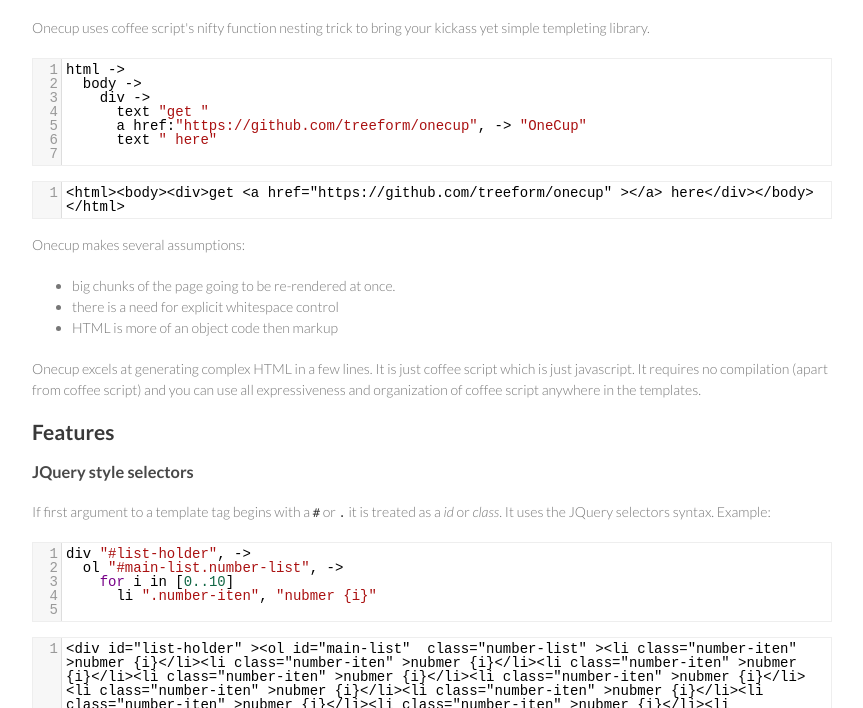
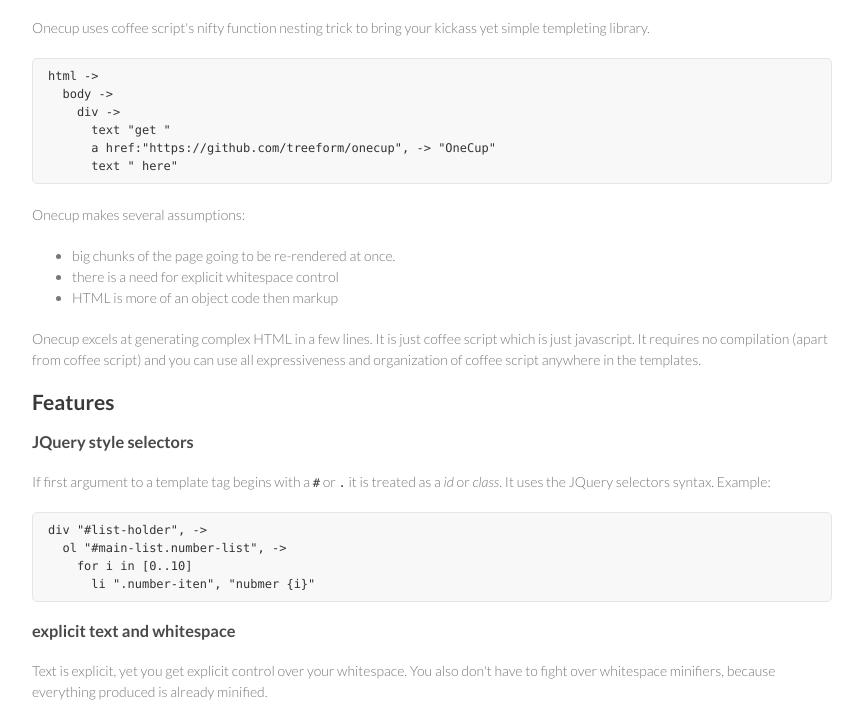
Before and after one commit to treeform/onecup, a plain HTML site: page index.html in a window 1280 px wide. Shown: the part 92-800 px from the top of the page, without its empty margins (208-1071 px from the left). Drawn offline with Linux system fonts and the light colour scheme.

Commit message:
update site

```diff
--- a/index.html
+++ b/index.html
@@ -180,11 +180,13 @@ $("html").html(html)
 <p>This project is maintained by <a href="https://github.com/treeform">treeform</a></p>
 </div>
 <script src="javascripts/scale.fix.js"></script>
-<script src="javascripts/onecup.js"></script>
 <script src="javascripts/jquery.min.js"></script>
-<script src="javascripts/site.js"></script>
 <script src="javascripts/codemirror.js"></script>
 <script src="javascripts/coffeescript.js"></script>
 <script src="javascripts/coffee-script.js"></script>
+
+<script src="onecup.js"></script>
+<script src="site.js"></script>
+
 </body>
 </html>
--- a/javascripts/onecup.js
+++ /dev/null
@@ -1,243 +0,0 @@
-// Generated by CoffeeScript 1.4.0
-(function() {
-  var OneCup, boolean_attrs, elements, escape, merge_elements,
-    __slice = [].slice,
-    __indexOf = [].indexOf || function(item) { for (var i = 0, l = this.length; i < l; i++) { if (i in this && this[i] === item) return i; } return -1; },
-    __bind = function(fn, me){ return function(){ return fn.apply(me, arguments); }; },
-    __hasProp = {}.hasOwnProperty;
-
-  elements = {
-    regular: "a abbr address article aside audio b bdi bdo blockquote body button canvas caption cite code colgroup datalist dd del details dfn div dl dt em fieldset figcaption figure footer form h1 h2 h3 h4 h5 h6 head header hgroup html i iframe ins kbd label legend li map mark menu meter nav noscript object ol optgroup option output p pre progress q rp rt ruby s samp script section select small span strong sub summary sup table tbody td textarea tfoot th thead time title tr u ul video",
-    "void": "area base br col command embed hr img input keygen link meta param source track wbr",
-    obsolete: "applet acronym bgsound dir frameset noframes isindex listing nextid noembed plaintext rb strike xmp big blink center font marquee multicol nobr spacer tt",
-    obsolete_void: "basefont frame"
-  };
-
-  boolean_attrs = {
-    'selected': 'selected',
-    'disabled': 'disabled',
-    'checked': 'checked',
-    'readonly': 'readonly',
-    'multiple': 'multiple'
-  };
-
-  merge_elements = function() {
-    var a, args, element, result, _i, _j, _len, _len1, _ref;
-    args = 1 <= arguments.length ? __slice.call(arguments, 0) : [];
-    result = [];
-    for (_i = 0, _len = args.length; _i < _len; _i++) {
-      a = args[_i];
-      _ref = elements[a].split(/\W+/);
-      for (_j = 0, _len1 = _ref.length; _j < _len1; _j++) {
-        element = _ref[_j];
-        if (__indexOf.call(result, element) < 0) {
-          result.push(element);
-        }
-      }
-    }
-    return result;
-  };
-
-  escape = function(text) {
-    return text.toString().replace(/\&/g, "&amp;").replace(/\>/g, "&gt;").replace(/\</g, "&lt;").replace(/\"/g, "&quot;");
-  };
-
-  OneCup = (function() {
-
-    function OneCup() {
-      this.render = __bind(this.render, this);
-
-      var tagName, _fn, _fn1, _i, _j, _len, _len1, _ref, _ref1,
-        _this = this;
-      this.text = function(s) {
-        return _this._add(escape("" + s));
-      };
-      this.raw = function(s) {
-        return _this._add(s);
-      };
-      _ref = merge_elements('regular', 'obsolete');
-      _fn = function(tagName) {
-        return _this[tagName] = function() {
-          var args;
-          args = 1 <= arguments.length ? __slice.call(arguments, 0) : [];
-          return _this._tag(tagName, args);
-        };
-      };
-      for (_i = 0, _len = _ref.length; _i < _len; _i++) {
-        tagName = _ref[_i];
-        _fn(tagName);
-      }
-      _ref1 = merge_elements('void', 'obsolete_void');
-      _fn1 = function(tagName) {
-        return _this[tagName] = function() {
-          var args;
-          args = 1 <= arguments.length ? __slice.call(arguments, 0) : [];
-          return _this._closing_tag(tagName, args);
-        };
-      };
-      for (_j = 0, _len1 = _ref1.length; _j < _len1; _j++) {
-        tagName = _ref1[_j];
-        _fn1(tagName);
-      }
-      this.htmlOut = [];
-    }
-
-    OneCup.prototype.render = function() {
-      var htmlOut;
-      htmlOut = this.htmlOut.join("");
-      this.htmlOut = [];
-      return htmlOut;
-    };
-
-    OneCup.prototype.reset = function(html) {
-      if (html == null) {
-        html = '';
-      }
-      return this.htmlOut = [html];
-    };
-
-    OneCup.prototype._add = function(s) {
-      if (s) {
-        return this.htmlOut.push(s);
-      }
-    };
-
-    OneCup.prototype._obj_to_css = function(obj) {
-      var key, value;
-      return ((function() {
-        var _results;
-        _results = [];
-        for (key in obj) {
-          if (!__hasProp.call(obj, key)) continue;
-          value = obj[key];
-          _results.push("" + key + ": " + value);
-        }
-        return _results;
-      })()).join(';');
-    };
-
-    OneCup.prototype._attrstr = function(obj) {
-      var attrstr, name, val, val_esc, val_str;
-      attrstr = [];
-      for (name in obj) {
-        val = obj[name];
-        if (name === 'style' && typeof val === 'object') {
-          val_str = this._obj_to_css(val);
-        } else if (boolean_attrs[name]) {
-          if (val) {
-            val_str = name;
-          } else {
-            continue;
-          }
-        } else {
-          val_str = "" + val;
-        }
-        val_esc = val_str.replace(/\"/g, '&quot;');
-        attrstr.push(" " + name + "=\"" + val_esc + "\" ");
-      }
-      return attrstr.join("");
-    };
-
-    OneCup.prototype._idclass = function(args) {
-      var classes, i, id, inter_symbol, _i, _len, _ref;
-      inter_symbol = [];
-      if (typeof args[0] === 'string' && args[0].length > 1) {
-        classes = [];
-        if ("#" !== args[0][0] && "." !== args[0][0]) {
-          return "";
-        }
-        _ref = args.shift().split('.');
-        for (_i = 0, _len = _ref.length; _i < _len; _i++) {
-          i = _ref[_i];
-          if (i.length === 0) {
-            continue;
-          }
-          if ("#" === i[0]) {
-            id = i.slice(1);
-          } else {
-            classes.push(i);
-          }
-        }
-        if (id) {
-          inter_symbol.push(" id=\"" + id + "\" ");
-        }
-        if (classes.length > 0) {
-          inter_symbol.push(" class=\"" + (classes.join(' ')) + "\" ");
-        }
-      }
-      return inter_symbol.join("");
-    };
-
-    OneCup.prototype._tag = function(tagName, args) {
-      var arg, attrstr, func, innertext, inter_symbol, _i, _len;
-      attrstr = [];
-      innertext = [];
-      func = null;
-      inter_symbol = this._idclass(args);
-      for (_i = 0, _len = args.length; _i < _len; _i++) {
-        arg = args[_i];
-        switch (typeof arg) {
-          case 'string':
-            if ("#" !== arg[0] && "." !== arg[0] && "" !== arg) {
-              innertext.push(escape(arg));
-            }
-            break;
-          case 'number':
-            this._add("" + arg);
-            break;
-          case 'function':
-            func = arg;
-            break;
-          case 'object':
-            attrstr.push(this._attrstr(arg));
-            break;
-          default:
-            throw 'OneCup: invalid argument for tag ' + tagName + inter_symbol + ': ' + arg;
-        }
-      }
-      this.htmlOut.push("<" + tagName);
-      if (inter_symbol) {
-        this.htmlOut.push(inter_symbol);
-      }
-      if (attrstr.length !== 0) {
-        this.htmlOut.push(attrstr.join(""));
-      }
-      this.htmlOut.push(">");
-      this._add(innertext.join(""));
-      if (func && tagName !== 'textarea') {
-        if (typeof func === "function") {
-          func();
-        }
-      }
-      return this.htmlOut.push("</" + tagName + ">");
-    };
-
-    OneCup.prototype._closing_tag = function(tagName, args) {
-      var arg, attrstr, inter_symbol, _i, _len;
-      attrstr = [];
-      inter_symbol = this._idclass(args);
-      for (_i = 0, _len = args.length; _i < _len; _i++) {
-        arg = args[_i];
-        if (typeof arg === 'object') {
-          attrstr.push(this._attrstr(arg));
-        } else {
-          throw 'OneCup: invalid argument for tag ' + tagName + inter_symbol + ': ' + arg;
-        }
-      }
-      this.htmlOut.push("<" + tagName);
-      if (inter_symbol) {
-        this.htmlOut.push(inter_symbol);
-      }
-      if (attrstr.length !== 0) {
-        this.htmlOut.push(attrstr.join(""));
-      }
-      return this.htmlOut.push("/>");
-    };
-
-    return OneCup;
-
-  })();
-
-  window.onecup = new OneCup();
-
-}).call(this);
--- a/javascripts/site.js
+++ /dev/null
@@ -1,55 +0,0 @@
-// Generated by CoffeeScript 1.4.0
-(function() {
-  var setup;
-
-  $(function() {
-    var pre, _i, _len, _ref, _results;
-    console.log("edit", this, $("pre"));
-    _ref = $("pre");
-    _results = [];
-    for (_i = 0, _len = _ref.length; _i < _len; _i++) {
-      pre = _ref[_i];
-      _results.push(setup(pre));
-    }
-    return _results;
-  });
-
-  setup = function(pre) {
-    var $textarea, $textarea2, cm1, cm2, code, recompile, text;
-    code = $(pre).find("code");
-    text = code.text();
-    $textarea = $("<textarea>" + text + "</textarea>");
-    $textarea2 = $("<textarea>....</textarea>");
-    $(pre).replaceWith($textarea);
-    $textarea.after($textarea2);
-    console.log($textarea.get(0));
-    cm1 = CodeMirror.fromTextArea($textarea.get(0), {
-      lineNumbers: true,
-      viewportMargin: Infinity,
-      lineWrapping: true
-    });
-    cm2 = CodeMirror.fromTextArea($textarea2.get(0), {
-      lineNumbers: true,
-      viewportMargin: Infinity,
-      readOnly: true,
-      lineWrapping: true,
-      mode: "html"
-    });
-    recompile = function() {
-      var FOOTER, HEADER, coffeescript, javascript;
-      coffeescript = cm1.getValue();
-      HEADER = "{html, body, ol, render, div, span, table, thead, tbody, tr, td, th, text, textarea, button, hr, iframe,\n raw, a, br, b, img, label, form, input, ul, li, h1, h2, h4, select, option, p} = window.onecup\n";
-      FOOTER = "window.output = window.onecup.render()";
-      javascript = CoffeeScript.compile(HEADER + coffeescript + FOOTER);
-      console.log("change", javascript);
-      eval(javascript);
-      console.log("html", window.output);
-      return cm2.setValue(window.output);
-    };
-    recompile();
-    return cm1.on("change", function() {
-      return recompile();
-    });
-  };
-
-}).call(this);
```
Also changed, not shown: 4 other files.
